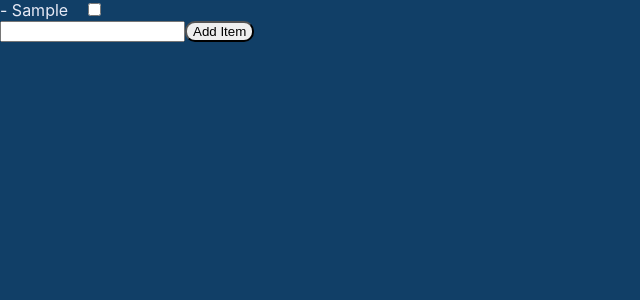
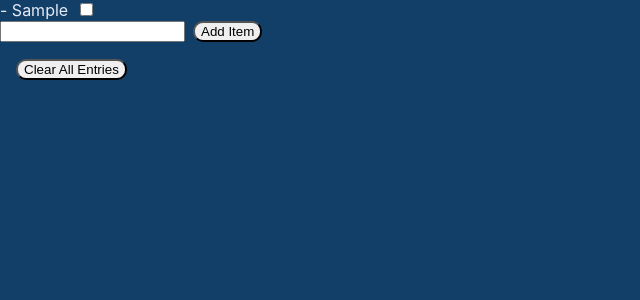
Before and after one commit to cw417/react-practice, a React (Create React App) app in the folder whisky-journal/: page / in a window 1280 px wide. Both pictures are taken after typing "Sample" into the empty fields and a click on the button "Add Item". Shown: the top 300 px of the page, without its empty margins (0-640 px from the left). Built offline with nearby package versions, Linux system fonts and the light colour scheme.

Commit message:
Add Clear All Entries button

```diff
--- a/whisky-journal/src/App.css
+++ b/whisky-journal/src/App.css
@@ -3,10 +3,14 @@ body {
 		color: #e7eaf6;
 }
 
-.container--selectEntry {
-	padding-left: 1em;
-}
-
 button {
 	border-radius: 10px;
 }
+
+.pad-left {
+	padding-left: 0.5em;
+}
+
+.container--clearAllEntries {
+	margin: 1em;
+}
--- a/whisky-journal/src/App.js
+++ b/whisky-journal/src/App.js
@@ -7,7 +7,7 @@ function App() {
   const [entries, setEntries] = useState([])
   const whiskyNameRef = useRef()
 
-  const LOCAL_STORAGE_KEY = 'whiskyApp.whiskies'
+  const LOCAL_STORAGE_KEY = 'whiskzyApp.whiskies'
 
   useEffect(() => {
     const storedEntries = JSON.parse(localStorage.getItem(LOCAL_STORAGE_KEY))
@@ -18,13 +18,18 @@ function App() {
     localStorage.setItem(LOCAL_STORAGE_KEY, JSON.stringify(entries))
   }, [entries])
 
-  function handleAddEntry(e) {
+  function handleAddEntry() {
     const name = whiskyNameRef.current.value
     if (name === '') return
     setEntries(prevEntries => {
-      return [...prevEntries, { id: uuidv4(), name: name, selected: false }]
+      //const now = new Date()
+      return [...prevEntries, { id: uuidv4(), name: name, date: "date", selected: false }]
     })
     whiskyNameRef.current.value = null
+  }
+
+  function handleClearAllEntries() {
+    setEntries([])
   }
 
   function toggleSelected(id) {
@@ -35,17 +40,20 @@ function App() {
   }
 
   function selectEntry(id) {
-    console.log('selectEntry')
+    console.log(`selected ` + entries.find(entry => entry.id === id).name)
   }
 
   return (
   <>
-    <div className='container--entryList'>
+    <div>
       <EntryList entries={entries} selectEntry={selectEntry} toggleSelected={toggleSelected} />
       <input ref={whiskyNameRef} type='text' />
-      <span className='container--add-item'>
-        <button className='container--add-item__button' onClick={handleAddEntry}>Add Item</button>
+      <span className='pad-left' >
+        <button onClick={handleAddEntry}>Add Item</button>
       </span>
+      <div className='container--clearAllEntries'>
+        <button onClick={handleClearAllEntries}>Clear All Entries</button>
+      </div>
     </div>
   </>
   );
--- a/whisky-journal/src/Entry.js
+++ b/whisky-journal/src/Entry.js
@@ -19,8 +19,8 @@ export default function Entry({ entry, selectEntry, toggleSelected }) {
   return (
     <div>
       <span>- {entry.name}</span>
-      <span className='container--selectEntry'>
-        <input className='container--selectEntry__button'  type='checkbox' onClick={handleSelectEntry} />
+      <span className='pad-left'>
+        <input type='checkbox' onClick={handleSelectEntry} />
       </span>
       <div style={{display:display}}>
         <EntryInfo entry={entry} />
--- a/whisky-journal/src/EntryInfo.js
+++ b/whisky-journal/src/EntryInfo.js
@@ -2,6 +2,9 @@ import React from 'react'
 
 export default function EntryInfo({ entry }) {
   return (
-    <div>{entry.name}</div>
+    <div className='pad-left'>
+      {entry.name}
+      {entry.date}
+    </div>
   )
 }
```
